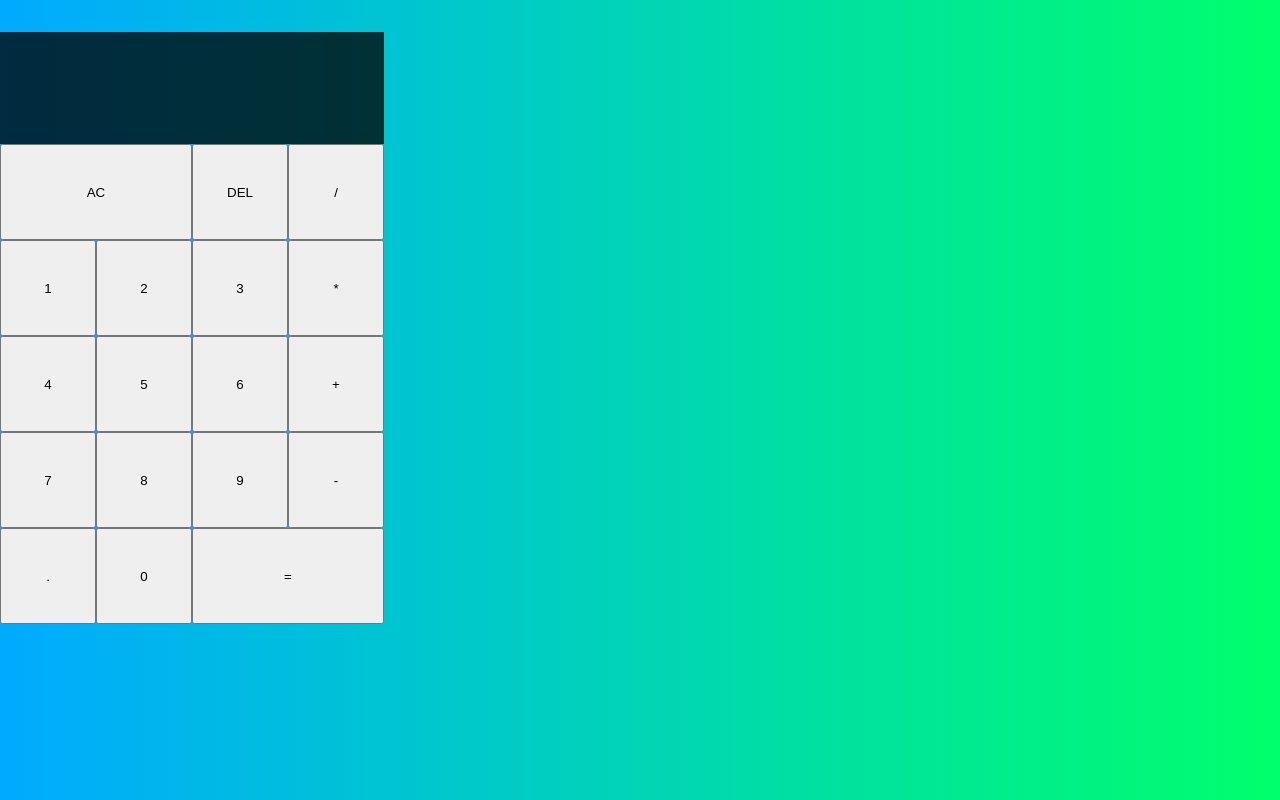
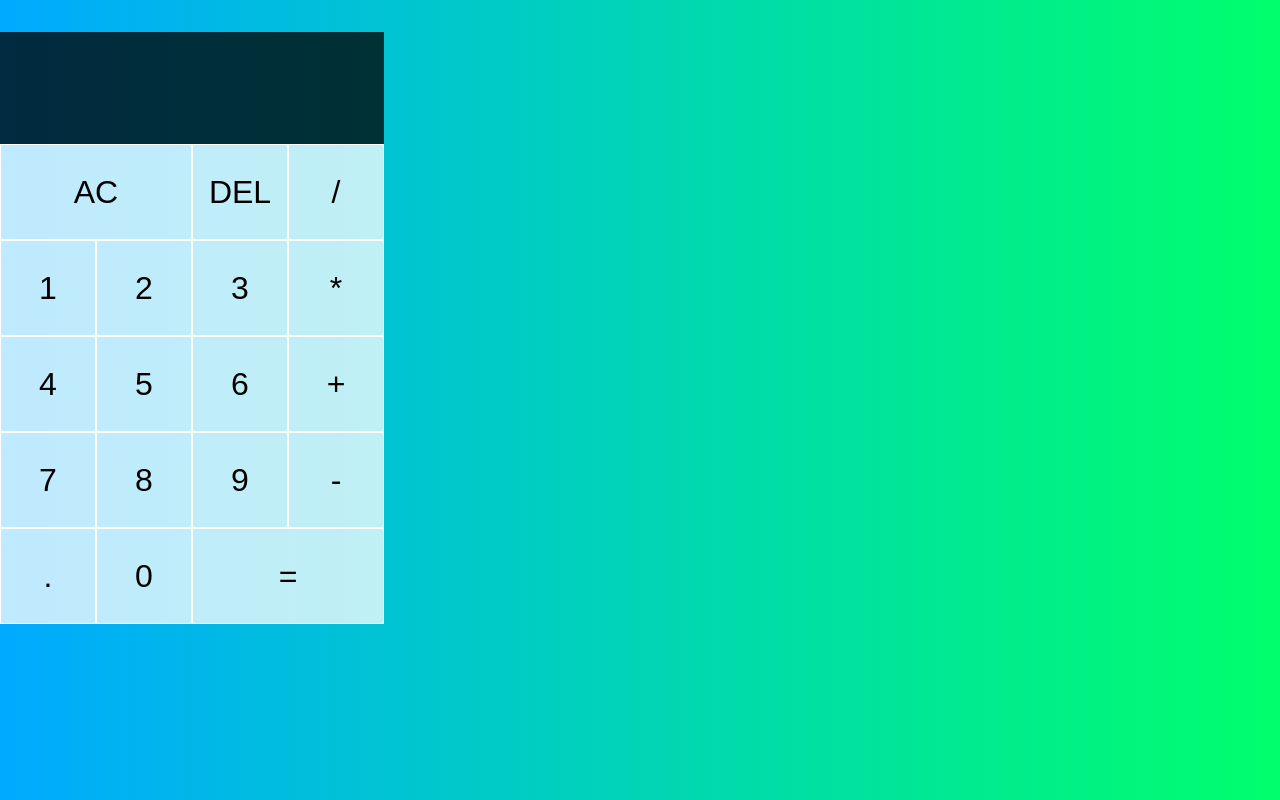
Before and after one commit to hirushiRathnayake/Calculator, a React (Create React App) app in the folder calculator/project1/: page / in a window 1280 px wide. Built offline with nearby package versions, Linux system fonts and the light colour scheme.

Commit message:
styles added to buttons

```diff
--- a/calculator/project1/src/Styles.css
+++ b/calculator/project1/src/Styles.css
@@ -12,6 +12,19 @@
     margin-top: 2rem;
     grid-template-columns: repeat(4, 6rem);
     grid-template-rows: minmax(7rem,auto) repeat(5, 6rem);
+}
+
+.calculator-grid > button{
+    cursor: pointer;
+    font-size: 2rem;
+    border: 1px solid white;
+    outline: none;
+    background-color:  rgba(255,255,255, .75);
+}
+
+.calculator-grid > button:hover,
+.calculator-grid > button:focus{
+    background-color:  rgba(255,255,255, .9);
 }
 
 .span-Two{
```
